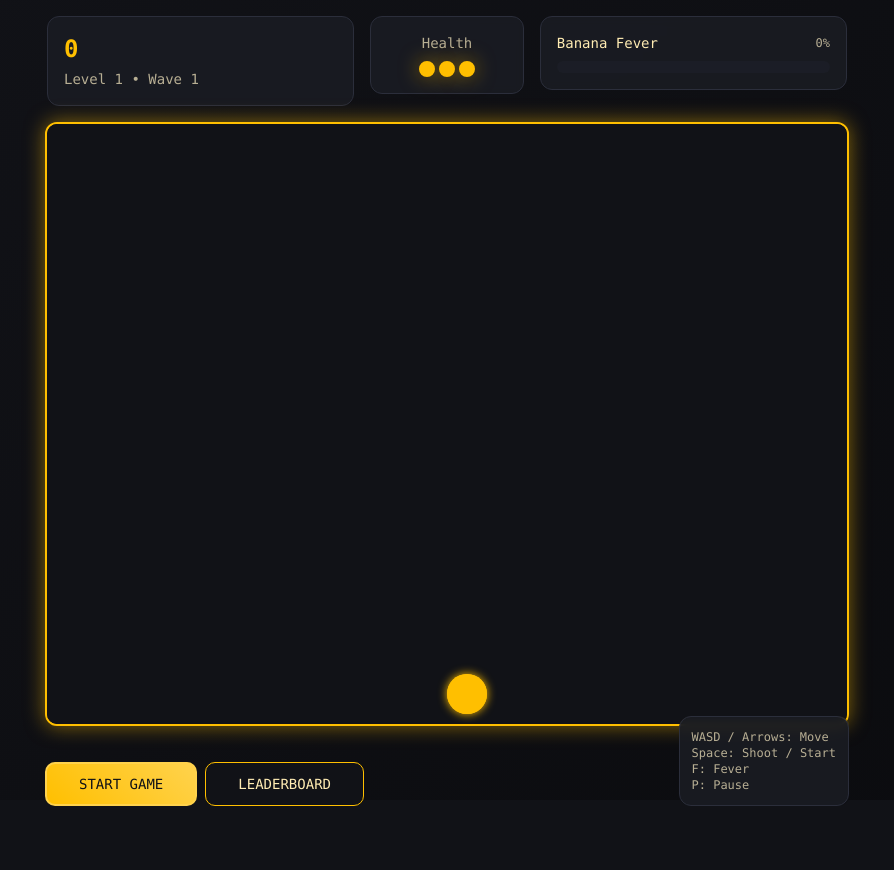
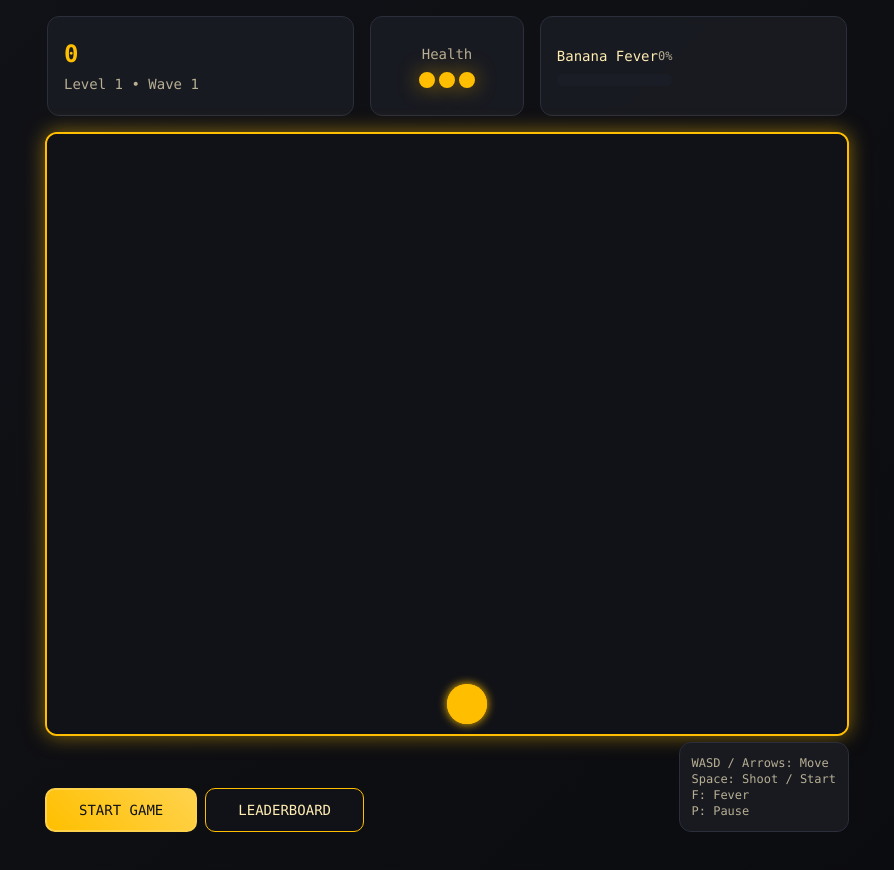
Before and after one commit to yeah-labs/banana-fever-dream-game, a React (Vite) app: page / in a window 1280 px wide. Shown: the top 870 px of the page, without its empty margins (193-1087 px from the left). Before the commit the page ends 806 px from the top, so only its background shows below. Built offline with nearby package versions, Linux system fonts and the light colour scheme; the HTML template or start-up script is replaced by a standard one.

Commit message:
Fix controls positioning and UI module heights

```diff
--- a/src/components/game/BananaFeverDream.tsx
+++ b/src/components/game/BananaFeverDream.tsx
@@ -147,10 +147,10 @@ export const BananaFeverDream: React.FC = () => {
           <div className="min-h-screen bg-gradient-game flex flex-col items-center justify-start p-4">
             {/* UI above the game */}
             <div className="w-[800px] mb-4">
-              <div className="grid grid-cols-[2fr_1fr_2fr] gap-4 items-start">
+              <div className="grid grid-cols-[2fr_1fr_2fr] gap-4 items-stretch">
                 {/* Score and Level */}
-                <div className="bg-card/90 backdrop-blur-sm rounded-lg p-4 border border-border">
-                  <div className="space-y-1">
+                <div className="bg-card/90 backdrop-blur-sm rounded-lg p-4 border border-border min-h-[100px] flex items-center">
+                  <div className="space-y-1 w-full">
                     <div className="text-2xl font-bold text-primary">
                       {gameState.player.score.toLocaleString()}
                     </div>
@@ -166,8 +166,8 @@ export const BananaFeverDream: React.FC = () => {
                 </div>
 
                 {/* Health */}
-                <div className="bg-card/90 backdrop-blur-sm rounded-lg p-4 border border-border">
-                  <div className="flex flex-col items-center gap-2">
+                <div className="bg-card/90 backdrop-blur-sm rounded-lg p-4 border border-border min-h-[100px] flex items-center">
+                  <div className="flex flex-col items-center gap-2 w-full">
                     <span className="text-sm text-muted-foreground">Health</span>
                     <div className="flex gap-1">
                       {Array.from({ length: gameState.player.maxHealth }, (_, i) => (
@@ -185,7 +185,7 @@ export const BananaFeverDream: React.FC = () => {
                 </div>
 
                 {/* Fever Meter */}
-                <div className="bg-card/90 backdrop-blur-sm rounded-lg p-4 border border-border">
+                <div className="bg-card/90 backdrop-blur-sm rounded-lg p-4 border border-border min-h-[100px] flex items-center">
                   <div className="space-y-2">
                     {gameState.player.feverMeter < 100 && (
                       <>
@@ -225,7 +225,7 @@ export const BananaFeverDream: React.FC = () => {
             </div>
 
             {/* Game Canvas */}
-            <div className="relative">
+            <div className="relative mb-32">
               <GameCanvas gameState={gameState} config={config} />
 
               {gameState.status === 'paused' && (
@@ -239,7 +239,7 @@ export const BananaFeverDream: React.FC = () => {
               )}
 
               {/* Game Controls - bottom left */}
-              <div className="absolute -bottom-20 left-0 flex gap-2">
+              <div className="absolute -bottom-24 left-0 flex gap-2">
                 {gameState.status === 'ready' && (
                   <>
                     <Button
@@ -264,7 +264,7 @@ export const BananaFeverDream: React.FC = () => {
               </div>
 
               {/* Controls hint and power-ups - bottom right */}
-              <div className="absolute -bottom-20 right-0 space-y-2">
+              <div className="absolute -bottom-24 right-0 space-y-2">
                 <div className="bg-card/90 backdrop-blur-sm rounded-lg p-3 border border-border text-xs text-muted-foreground">
                   <div>WASD / Arrows: Move</div>
                   <div>Space: Shoot{gameState.status === 'ready' ? ' / Start' : ''}</div>
```
